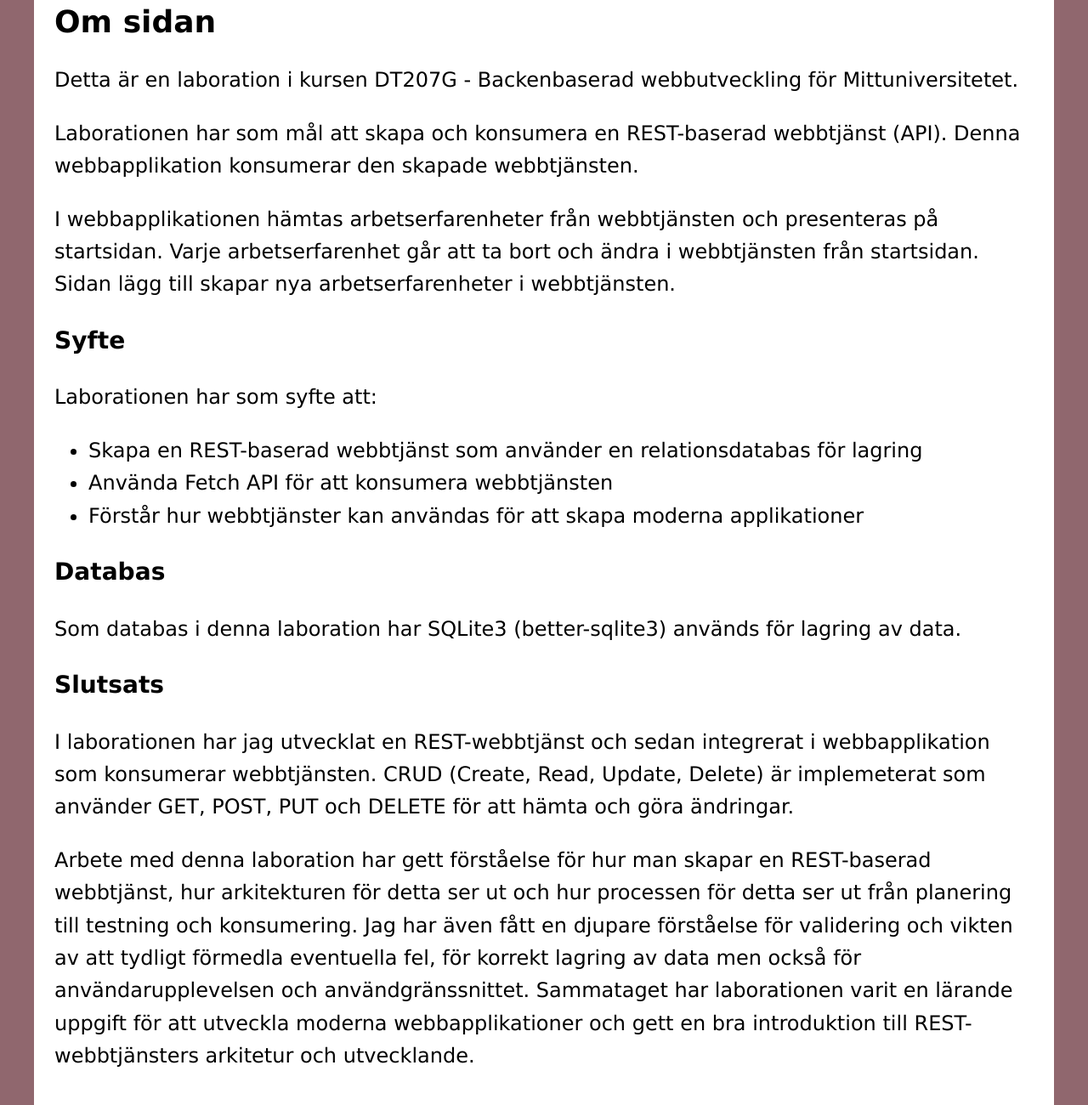
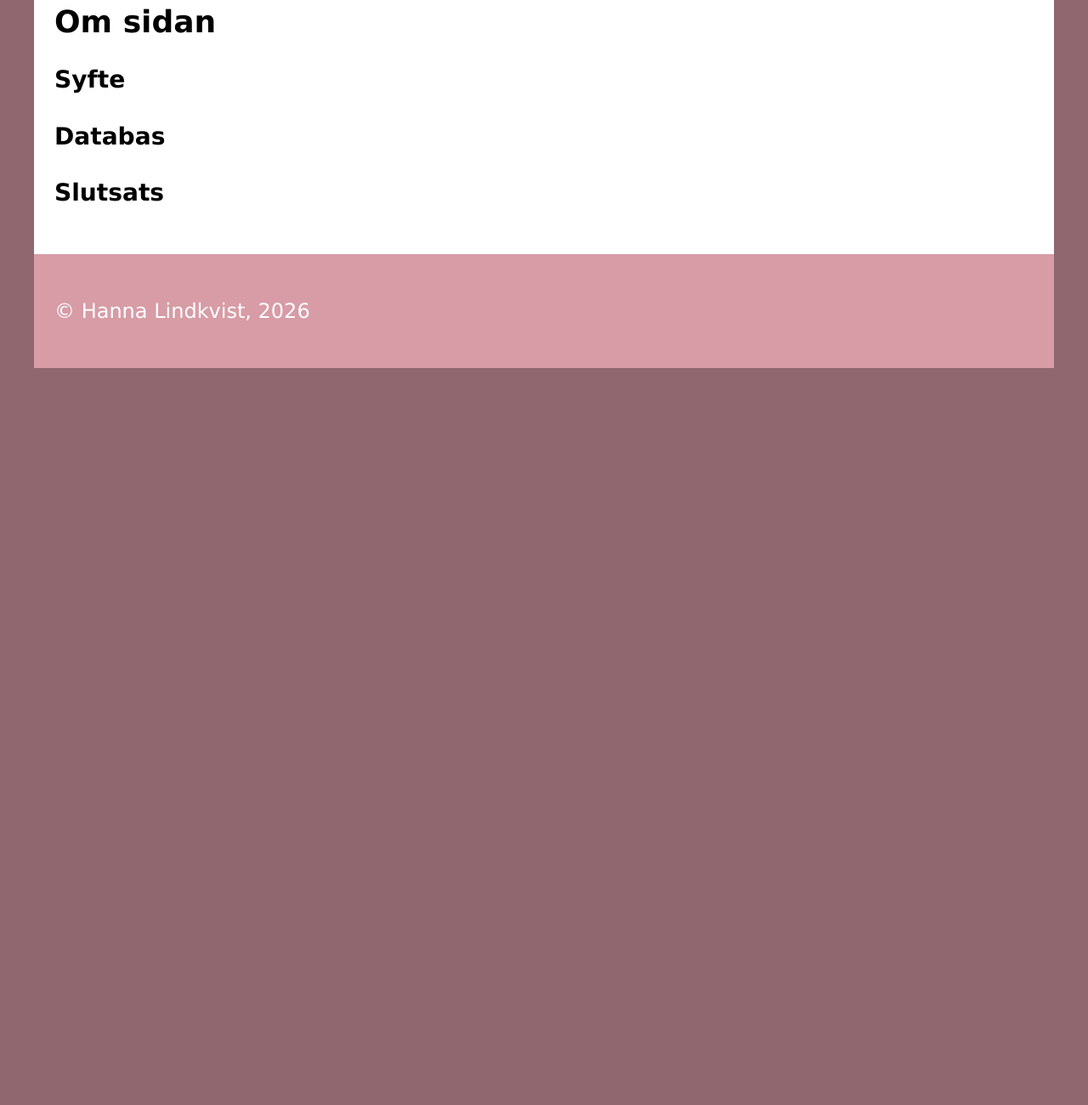
Before and after one commit to Safe-Pizza/DT207G_Laboration3_Webbapp, a website built with Vite: page about.html in a window 1280 px wide. Shown: the part 340-1640 px from the top of the page at 85% size. After the commit the page ends 800 px from the top, so only its background shows below. Built offline with nearby package versions, Linux system fonts and the light colour scheme.

```diff
--- a/about.html
+++ b/about.html
@@ -29,25 +29,13 @@
         </header>
         <main>
             <h2>Om sidan</h2>
-            <p>Detta är en laboration i kursen DT207G - Backenbaserad webbutveckling för Mittuniversitetet.</p>
-            <p>Laborationen har som mål att skapa och konsumera en REST-baserad webbtjänst (API). Denna webbapplikation konsumerar den skapade webbtjänsten.</p>
-            <p>I webbapplikationen hämtas arbetserfarenheter från webbtjänsten och presenteras på startsidan. Varje arbetserfarenhet går att ta bort och ändra i webbtjänsten från startsidan. Sidan lägg till skapar nya arbetserfarenheter i webbtjänsten.</p>
+            <p></p>
             <h3>Syfte</h3>
-            <p>Laborationen har som syfte att:
-                <ul>
-                    <li>Skapa en REST-baserad webbtjänst som använder en relationsdatabas för lagring</li>
-                    <li>Använda Fetch API för att konsumera webbtjänsten</li>
-                    <li>Förstår hur webbtjänster kan användas för att skapa moderna applikationer</li>
-                </ul>
-            </p>
+            <p></p>
             <h3>Databas</h3>
-            <p>Som databas i denna laboration har SQLite3 (better-sqlite3) används för lagring av data.</p>
+            <p></p>
             <h3>Slutsats</h3>
-            <p>I laborationen har jag utvecklat en REST-webbtjänst och sedan integrerat i webbapplikation som konsumerar webbtjänsten. CRUD (Create, Read, Update, Delete) är implemeterat som använder GET, POST, PUT och DELETE för att hämta och göra ändringar.</p>
-            <p>Arbete med denna laboration har gett förståelse för hur man skapar en REST-baserad webbtjänst, hur arkitekturen för detta ser ut och hur processen för detta ser ut från planering till testning och konsumering.
-                Jag har även fått en djupare förståelse för validering och vikten av att tydligt förmedla eventuella fel, för korrekt lagring av data men också för användarupplevelsen och användgränssnittet.
-                Sammataget har laborationen varit en lärande uppgift för att utveckla moderna webbapplikationer och gett en bra introduktion till REST-webbtjänsters arkitetur och utvecklande.
-            </p>
+            <p></p>
         </main>
         <footer>
             <p>&copy; Hanna Lindkvist, 2026</p>
```
